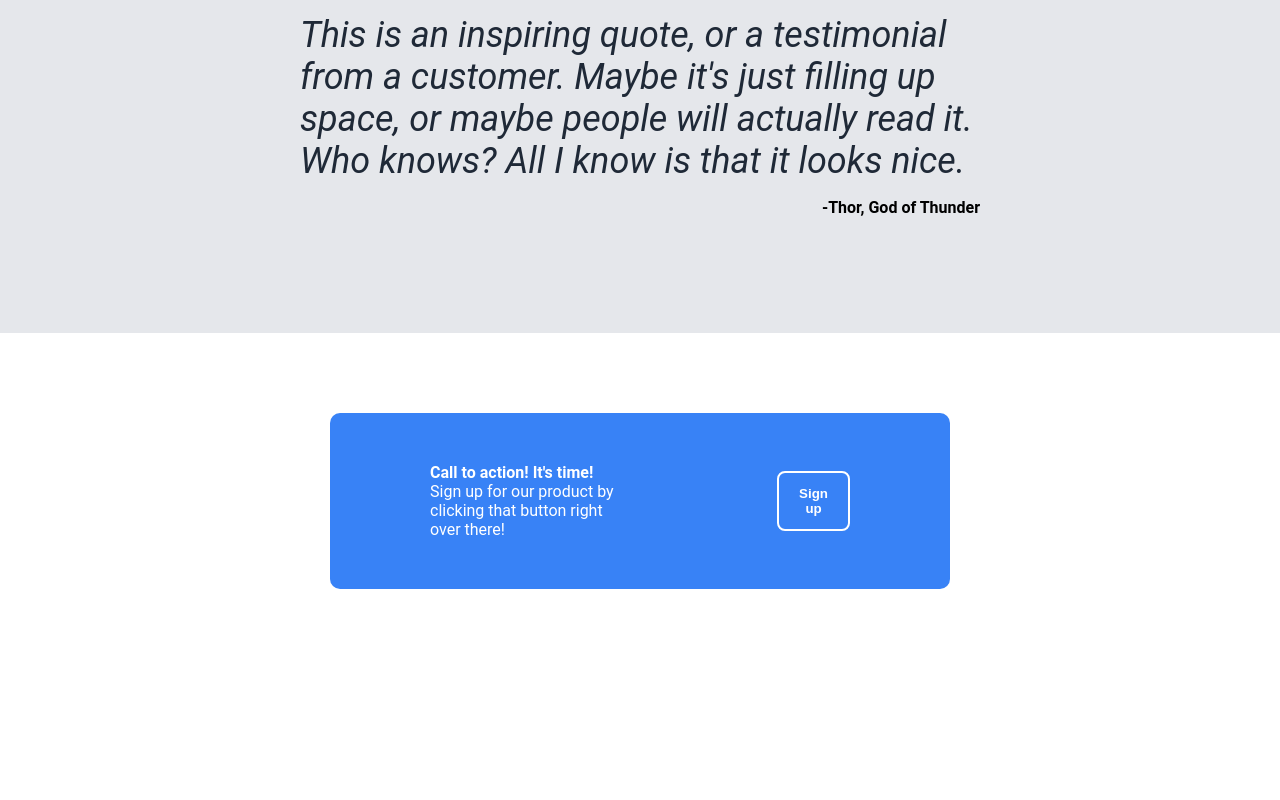
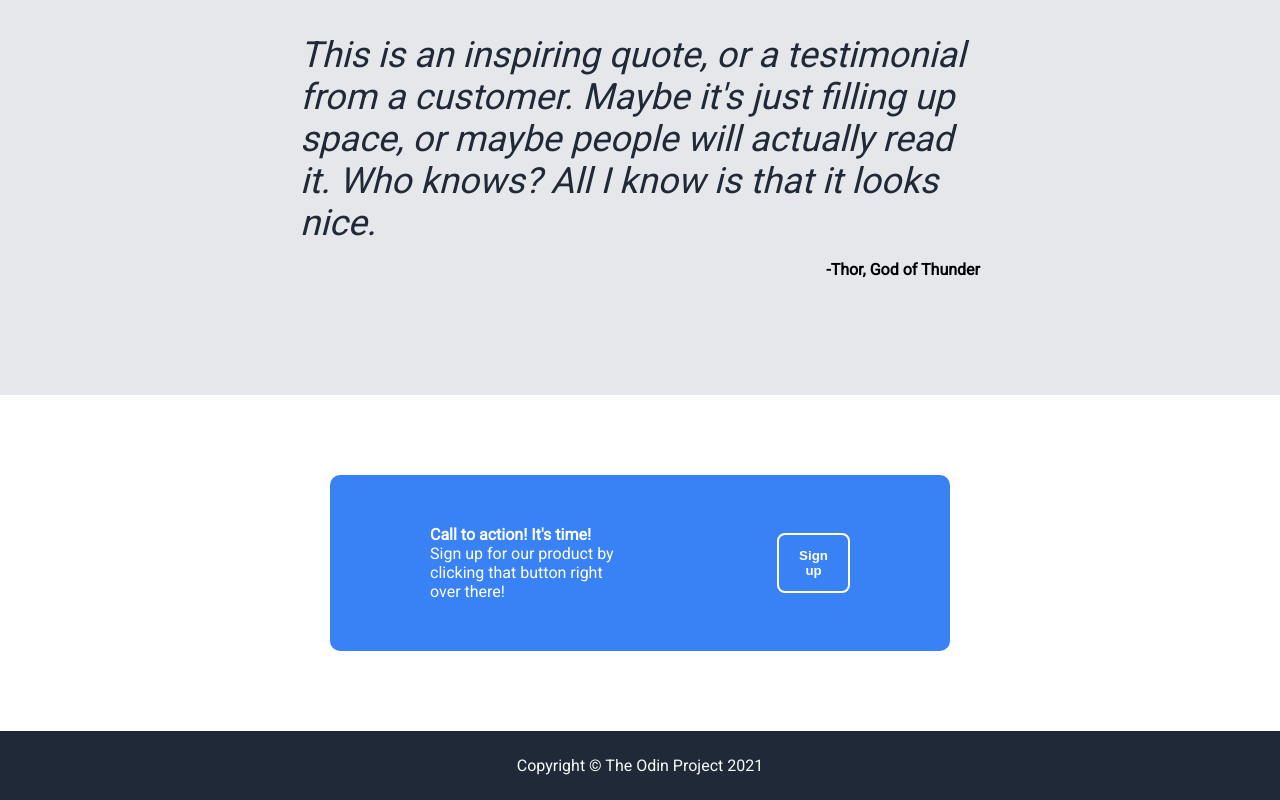
Before and after one commit to angie4303/odin-landing-page, a plain HTML site: page index.html in a window 1280 px wide. Shown: the part 1019-1819 px from the top of the page. Before the commit the page ends 1688 px from the top, so only its background shows below. Drawn offline with Linux system fonts and the light colour scheme.

Commit message:
Added footer
Added footer html and css and imported Roboto font

```diff
--- a/index.html
+++ b/index.html
@@ -5,6 +5,7 @@
     <meta name="viewport" content="width=device-width, initial-scale=1.0">
     <title>Landing Page</title>
     <link rel="stylesheet" href="style.css">
+    <link href="https://fonts.googleapis.com/css2?family=Roboto&display=swap" rel="stylesheet">
 </head>
 <body>
     <div class="container first">
@@ -69,5 +70,9 @@
             <button class="signup">Sign up</button>
         </div>
     </div>
+
+    <div class="footer">
+        <div>Copyright &copy; The Odin Project 2021</div>
+    </div>
 </body>
 </html>
--- a/style.css
+++ b/style.css
@@ -5,12 +5,12 @@ body {
     flex-direction: column;
 }
 
-.container.first{
+.container.first {
     background-color: #1F2937;
     display: flex;
     flex-direction: column;
     color: #F9FAF8;
-    padding: 15px 300px;
+    padding: 25px 300px;
 }
 
 .header {
@@ -127,3 +127,10 @@ button {
 .content button {
     border: 2px solid white;
 }
+
+.footer {
+    background-color: #1F2937;
+    color: #F9FAF8;
+    padding: 25px 300px;
+    text-align: center;
+}
```
